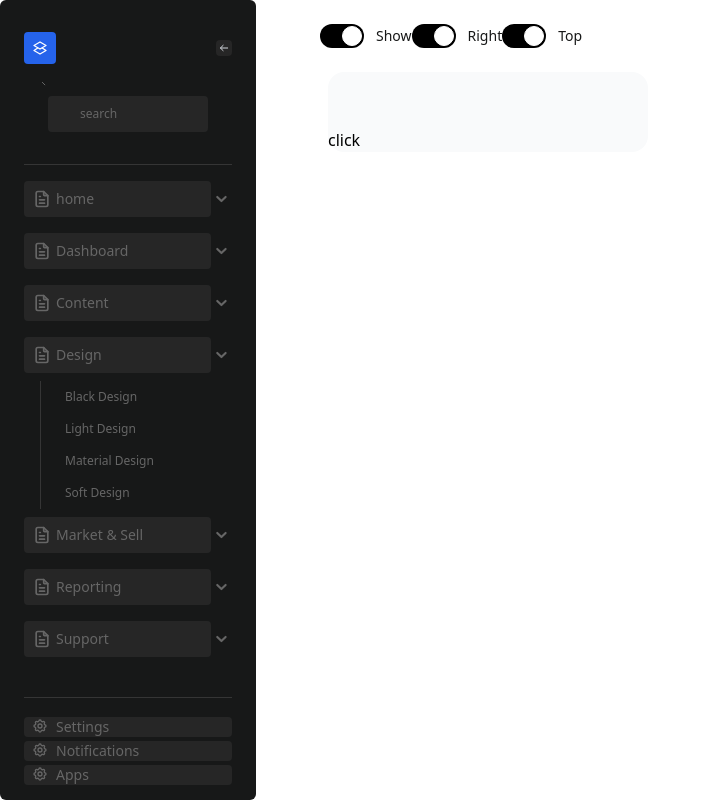
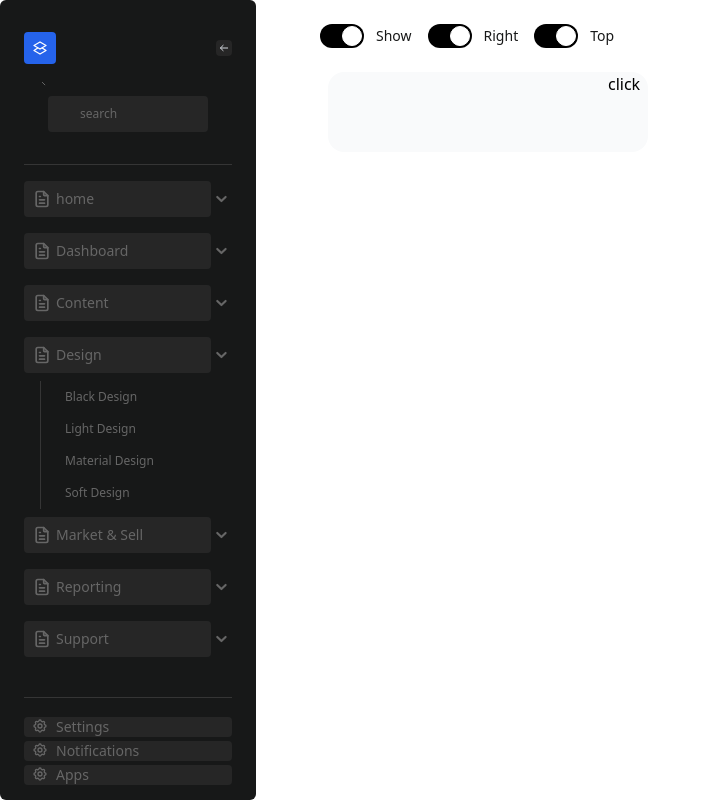
Before and after one commit to SindhuKris/Tailwind-adminpanel, an Angular app: page /home in a window 1280 px wide. Shown: the whole page, without its empty margins (0-703 px from the left). Built offline with nearby package versions, Linux system fonts and the light colour scheme.

Commit message:
toggle button using css

```diff
--- a/src/app/home/home.component.html
+++ b/src/app/home/home.component.html
@@ -1,6 +1,6 @@
  <div class="w-full space-x-2">
     <div class="place-items-start flex space-x-4">
-        <form [formGroup]= "toggleform" >
+        <form [formGroup]= "toggleform" class="flex gap-4">
             <label class="relative inline-flex items-center mb-4 cursor-pointer ">
                 <input type="checkbox" value="" class="sr-only peer"  formControlName= "show"  >
                 <div class="w-11 h-6 bg-gray-300 rounded-full peer peer-focus:ring-4 peer-focus:ring-black-300 dark:peer-focus:ring-black-800 dark:bg-gray-700 peer-checked:after:translate-x-full peer-checked:after:border-white after:content-[''] after:absolute after:top-0.5 after:left-[2px] after:bg-white after:border-gray-300 after:border after:rounded-full after:h-5 after:w-5 after:transition-all dark:border-gray-600 peer-checked:bg-black"></div>
@@ -20,7 +20,7 @@
     </div>
     <div class=" relative p-10 m-2 w-1/3 bg-gray-50 rounded-2xl dark:bg-gray-700 dark:border-gray-600 gap-4 ">
 
-        <div class= "absolute dark:bg-red-900  w-10" [ngClass]= "{'invisible':!toggleform.value.show, 'right-0':!toggleform.value.right, 'left-0':toggleform.value.right, 'top-0':!toggleform.value.top, 'bottom-0': toggleform.value.top}">click</div>
+        <div class= "absolute dark:bg-red-900  w-10" [ngClass]= "{'hide':!toggleform.value.show, 'right':toggleform.value.right, 'left':!toggleform.value.right, 'top':toggleform.value.top, 'bottom': !toggleform.value.top}">click</div>
     </div>
 
 </div>
--- a/src/app/home/home.component.scss
+++ b/src/app/home/home.component.scss
@@ -0,0 +1,15 @@
+.hide{
+    display: none;
+}
+.right{
+    right: 0px;
+}
+.left{
+    left: 0px;
+}
+.top{
+    top: 0px;
+}
+.bottom{
+    bottom: 0px;
+}
```
